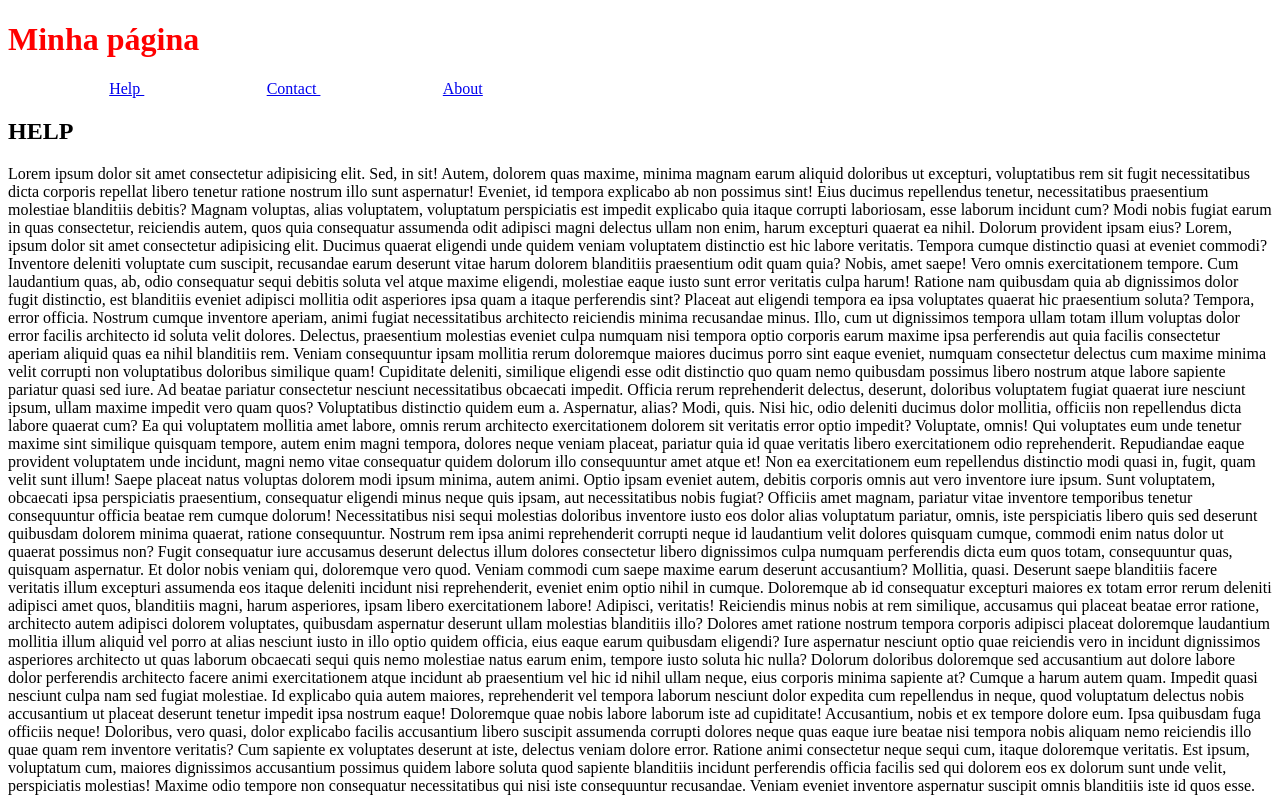
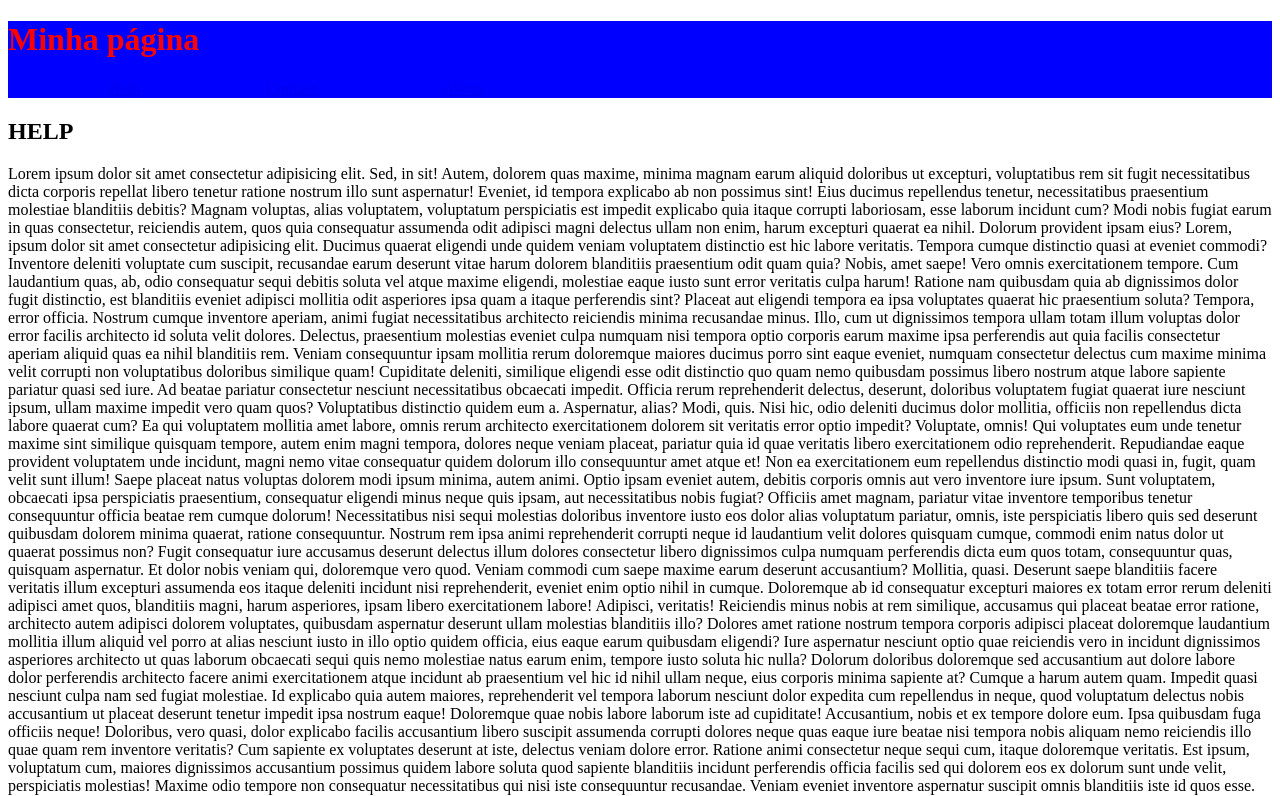
Before and after one commit to JuliaAngelozi/projeto-inicial-h, a plain HTML site: page index.html in a window 1280 px wide. Shown: the top 796 px of the page. Drawn offline with Linux system fonts and the light colour scheme.

Commit message:
cor de fundo adicionada ao cabeçalho

```diff
--- a/css/style.css
+++ b/css/style.css
@@ -7,3 +7,6 @@ h1{
     display: inline;
     margin: 5%;
 }
+.cabecalho{
+    background-color: blue;
+}
```
